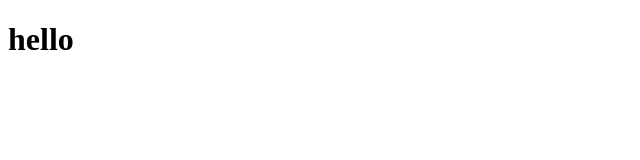
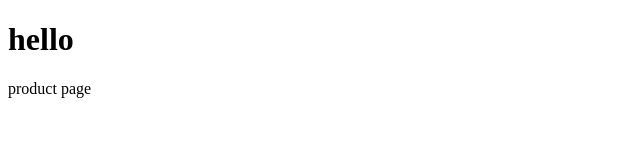
Before and after one commit to Sushmitha587/alpha, a plain HTML site: page index.html in a window 1280 px wide. Shown: the whole page, without its empty margins (0-640 px from the left). Drawn offline with Linux system fonts and the light colour scheme.

Commit message:
product page is added

```diff
--- a/index.html
+++ b/index.html
@@ -7,6 +7,8 @@
 </head>
 <body>
     <h1>hello</h1>
+    <p>product page</p>
+
 
 </body>
 </html>
```
